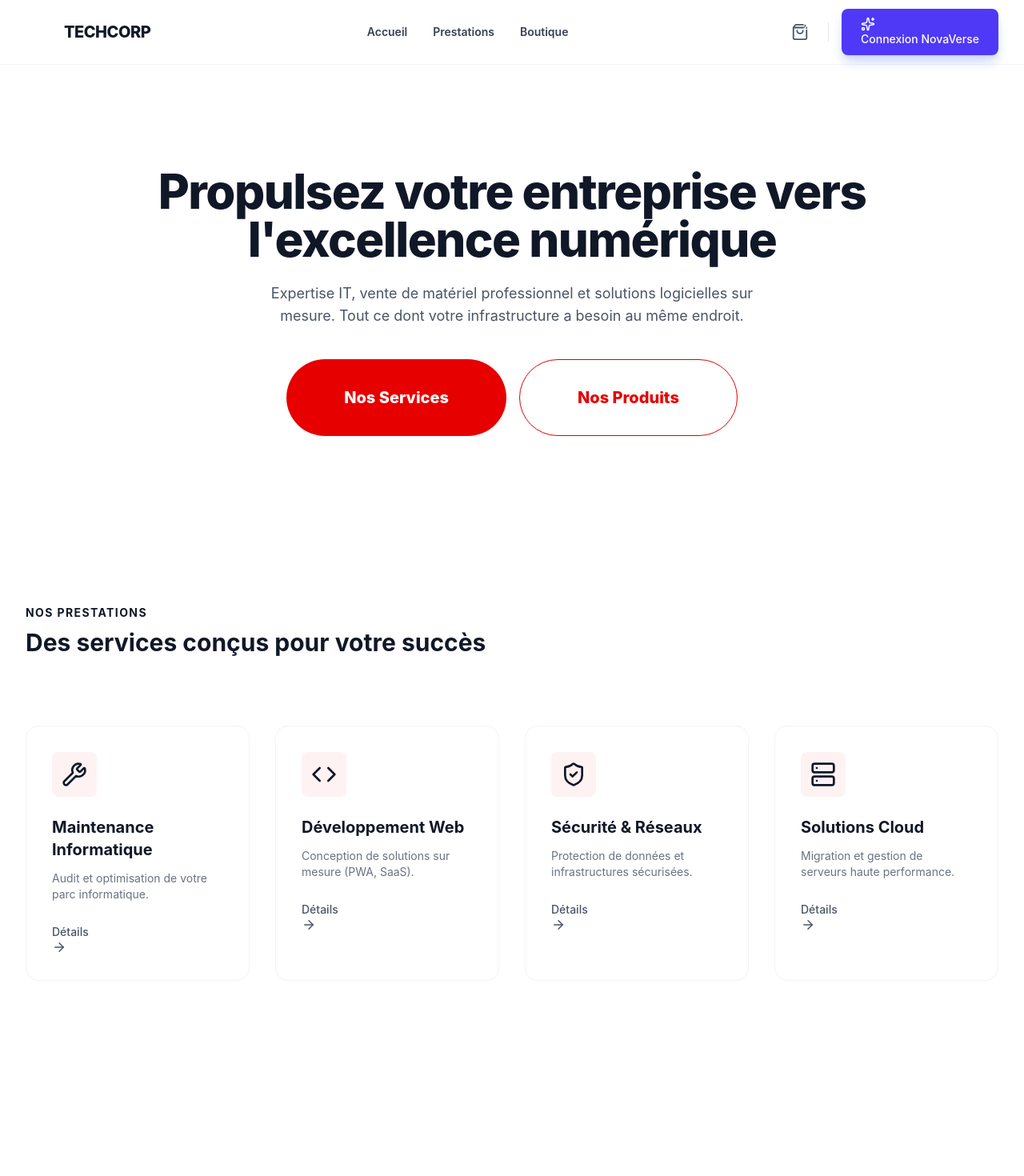
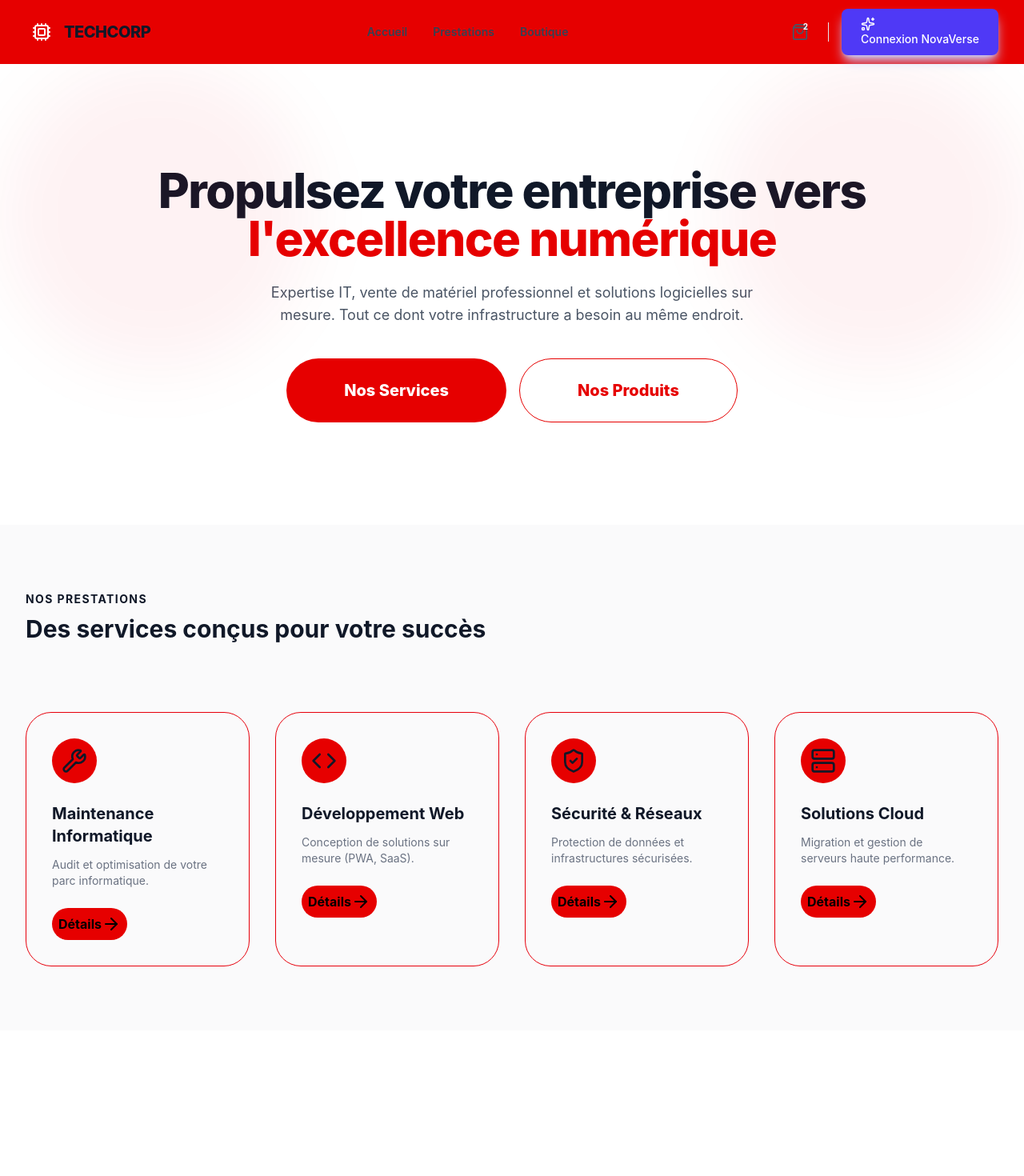
Before and after one commit to atedesi22/EjarnauldSoft, a React (Vite) app: page / in a window 1280 px wide. Shown: the top 1470 px of the page at 80% size. Built offline with nearby package versions, Linux system fonts and the light colour scheme.

Commit message:
first commit

```diff
--- a/src/components/common/Navbar.jsx
+++ b/src/components/common/Navbar.jsx
@@ -4,7 +4,7 @@ import Button from './Button';
 
 export default function Navbar() {
   return (
-    <nav className="bg-pure-white border-b border-gray-100 sticky top-0 z-50">
+    <nav className="bg-[#e60000] sticky top-0 z-50">
       <div className="max-w-7xl mx-auto px-4 sm:px-6 lg:px-8">
         <div className="flex justify-between items-center h-20">
           <div className="flex items-center gap-2">
--- a/src/pages/Home.jsx
+++ b/src/pages/Home.jsx
@@ -36,33 +36,30 @@ const Home = () => {
       <main className="flex-grow">
         {/* SECTION HERO */}
         <section className="relative py-20 lg:py-32 overflow-hidden">
+          <div className="absolute top-0 left-0 -translate-y-1 translate-x-1 w-96 h-96 bg-red-600/5 rounded-full blur-2xl"></div>
           <div className="max-w-7xl mx-auto px-4 sm:px-6 lg:px-8">
             <div className="text-center">
               <h1 className="text-4xl lg:text-6xl font-extrabold text-gray-900 tracking-tight mb-6">
                 Propulsez votre entreprise vers <br />
-                <span className="text-brand">l'excellence numérique</span>
+                <span className="text-[#e60000]">l'excellence numérique</span>
               </h1>
               <p className="text-lg text-gray-600 max-w-2xl mx-auto mb-10">
                 Expertise IT, vente de matériel professionnel et solutions logicielles sur mesure.
                 Tout ce dont votre infrastructure a besoin au même endroit.
               </p>
               <div className="flex flex-col sm:flex-row justify-center gap-4">
-                {/* <Button className="text-lg  ">Nos Services</Button>
-                <Button  className="text-lg px-12 py-8">Nos Services</Button> */}
-                <button className=" bg-[#e60000] text-[20px] cursor-pointer duration-200 transition-all px-18 py-8 rounded-full hover:bg-white text-white hover:text-[#e60000] hover:border-1 font-extrabold hover:scale-105">Nos Services</button>
-                <button className=" bg-white border-[#e60000] duration-200 transition-all text-[20px] cursor-pointer font-extrabold text-[#e60000] hover:text-white border-1 px-18 py-8 rounded-full hover:bg-[#e60000] hover:scale-105">Nos Produits</button>
-
-                {/*variant="outline" <Button className="text-lg bg-white border-[#e60000] cursor-pointer px-12 py-8 rounded-4xl hover:bg-[#e60000] hover:scale-105 text-[15px]">Nos Produits</Button> */}
+                <button className=" bg-[#e60000] text-[20px] cursor-pointer duration-200 transition-all px-18 py-6 rounded-full hover:bg-white text-white hover:text-[#e60000] hover:border-1 font-extrabold hover:scale-105">Nos Services</button>
+                <button className=" bg-white border-[#e60000] duration-200 transition-all text-[20px] cursor-pointer font-extrabold text-[#e60000] hover:text-white border-1 px-18 py-6 rounded-full hover:bg-[#e60000] hover:scale-105">Nos Produits</button>
               </div>
             </div>
           </div>
 
           {/* Décoration subtile en arrière-plan */}
-          <div className="absolute top-0 right-0 -translate-y-1/2 translate-x-1/2 w-96 h-96 bg-brand-light/5 rounded-full blur-3xl pointer-events-none"></div>
+          <div className="absolute top-0 right-0 -translate-y-1 translate-x-1 w-96 h-96 bg-red-600/5 rounded-full blur-2xl"></div>
         </section>
 
         {/* SECTION PRESTATIONS (SERVICES) */}
-        <section id="services" className="py-20 bg-ghost-white">
+        <section id="services" className="py-20 bg-gray-200/20">
           <div className="max-w-7xl mx-auto px-4 sm:px-6 lg:px-8">
 
             <div className="mb-16">
@@ -73,20 +70,22 @@ const Home = () => {
               <div className="w-20 h-1.5 bg-brand mt-4 rounded-full"></div>
             </div>
 
-            <div className="grid grid-cols-1 md:grid-cols-2 lg:grid-cols-4 gap-8">
+            <div className="grid grid-cols-1 md:grid-cols-2 max-sm:w-[95%] lg:grid-cols-4 gap-8 ">
               {services.map((service, index) => (
                 <div
                   key={index}
-                  className="group bg-pure-white p-8 rounded-2xl border border-gray-100 hover:border-brand-light transition-all"
+                  className="group bg-pure-white p-8 rounded-4xl border max-sm:active:bg-[#e60000] border-red-600 hover:bg-[#e60000] hover:scale-105 active:scale-105 transition-all duration-250 hover:text-white active:text-white"
                 >
-                  <div className="mb-6 p-3 bg-red-50 w-fit rounded-lg group-hover:bg-brand group-hover:text-white transition-colors">
+                  <div className="mb-6 p-3 bg-[#e60000] w-fit rounded-full group-hover:bg-white group-active:bg-white group-active:text-black group-hover:text-[#e60000] hover:scale-105 transition-all duration-250">
                     {service.icon} {/* L'icône Lucide ici */}
                   </div>
                   <h3 className="text-xl font-bold mb-3">{service.title}</h3>
-                  <p className="text-gray-500 text-sm mb-6">{service.description}</p>
-                  <Button variant="ghost" icon={ArrowRight} iconPosition="right" className="!p-0 text-brand">
-                    Détails
-                  </Button>
+                  <p className="text-gray-500 text-sm mb-6 hover:text-white active:text-white">{service.description}</p>
+                  {/* <Button variant="ghost" icon={ArrowRight} iconPosition="right" className="!p-0 text-brand">
+                    Détails!p-0 text-[#e60000]
+                  </Button> */}
+
+                  <button className='group text-black group-hover:bg-white group-hover:text-[#e60000] group-active:bg-white group-active:text-black font-bold hover:bg-gray-100 flex bg-[#e60000] rounded-full p-2'> Détails <ArrowRight/>  </button>
                 </div>
               ))}
             </div>
```
